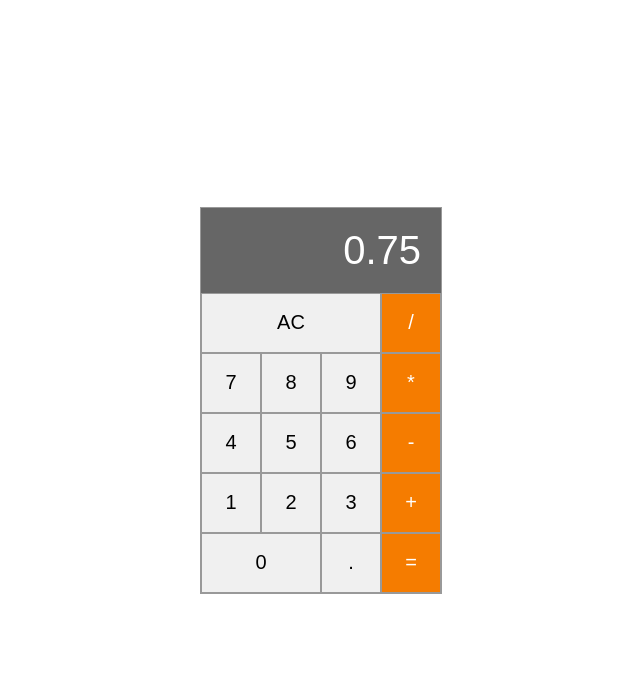
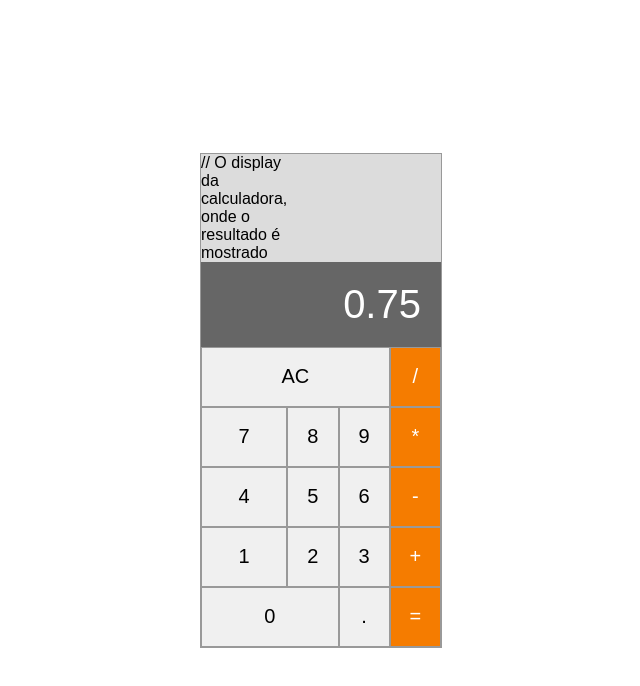
Before and after one commit to RickGZ007/MeuProjetoReact, a React (Create React App) app: page / in a window 1280 px wide. Shown: the top 686 px of the page, without its empty margins (319-959 px from the left). Built offline with nearby package versions, Linux system fonts and the light colour scheme.

Commit message:
teste commit

```diff
--- a/src/components/Calculator.js
+++ b/src/components/Calculator.js
@@ -8,6 +8,7 @@ function Calculator() {
   return (
    <div className="calculator">
 
+// O display da calculadora, onde o resultado é mostrado
   <Display value="0.75" />
 
   <Button label="AC" type="triple" />
```
